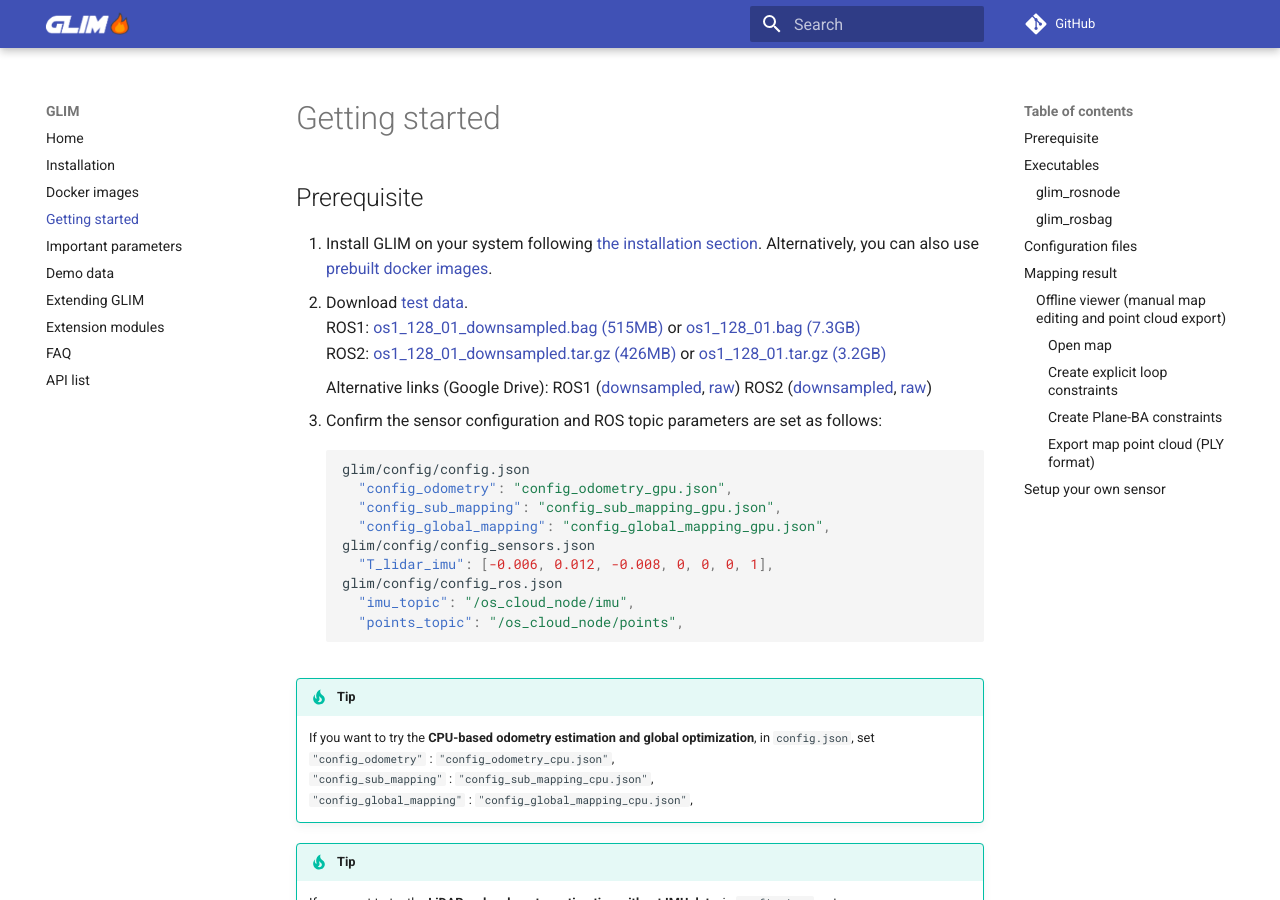
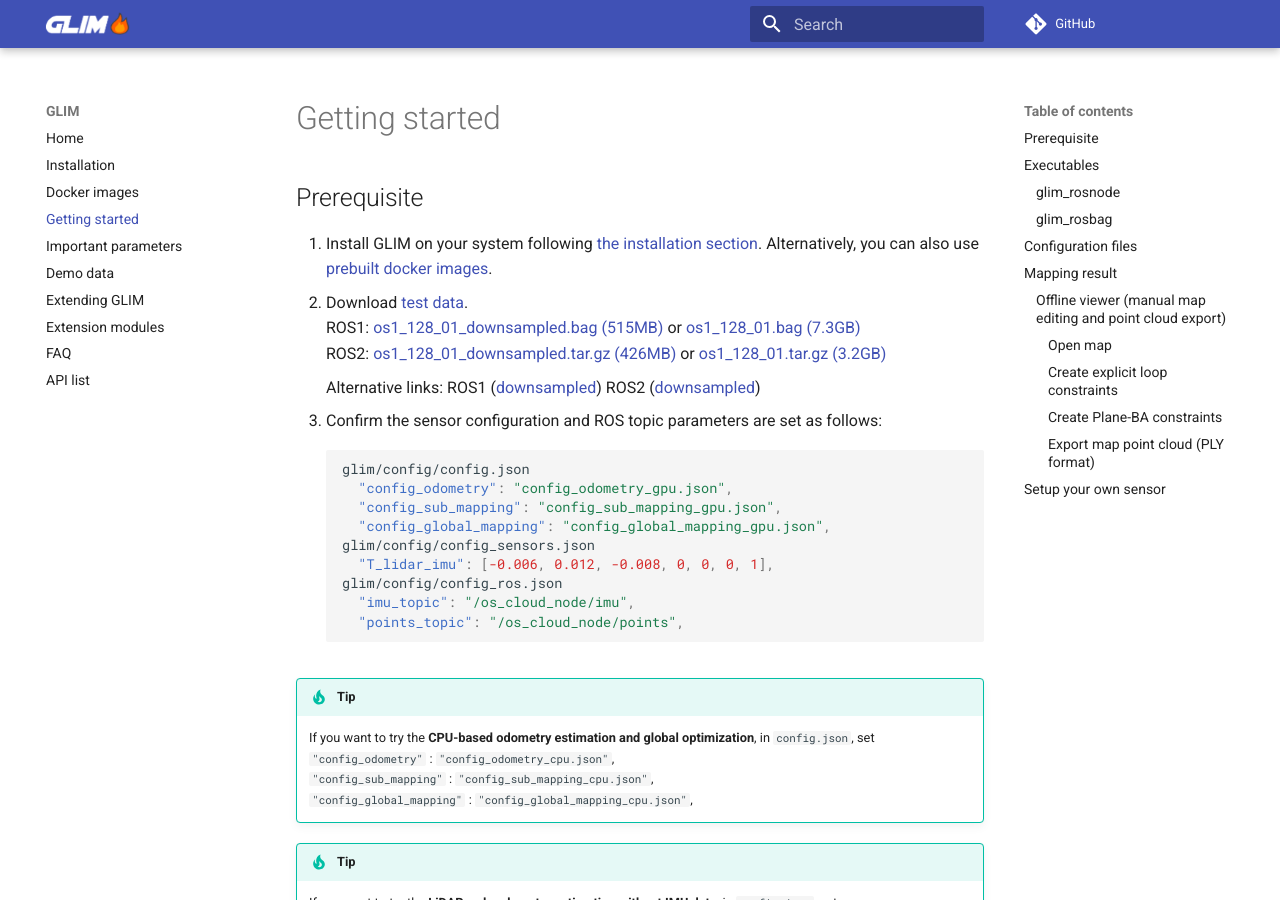
Before and after one commit to koide3/glim, an MkDocs documentation site: the page built from docs/quickstart.md, in a window 1280 px wide and 900 px high. Built offline with MkDocs 1.6.1 and Material for MkDocs 9.7.7, drawn with Linux system fonts in a browser that asks for light colours; nearby versions of some CDN libraries; comment, search, counter and statistics services are not loaded.

Commit message:
change links

````diff
--- a/docs/quickstart.md
+++ b/docs/quickstart.md
@@ -7,7 +7,7 @@
     ROS1: [os1_128_01_downsampled.bag (515MB)](https://zenodo.org/record/7233945/files/os1_128_01_downsampled.bag?download=1) or [os1_128_01.bag (7.3GB)](https://zenodo.org/record/7233945/files/os1_128_01.bag?download=1)
     ROS2: [os1_128_01_downsampled.tar.gz (426MB)](https://zenodo.org/record/7233945/files/os1_128_01_downsampled.tar.gz?download=1) or [os1_128_01.tar.gz (3.2GB)](https://zenodo.org/record/7233945/files/os1_128_01.tar.gz?download=1)
 
-    Alternative links (Google Drive): ROS1 ([downsampled](https://drive.google.com/file/d/1Oc8D0-l5vmEoZMQLqu8Q6JRwBWl3UnLh/view?usp=drive_link), [raw](https://drive.google.com/file/d/1nDTqKDtMvKjmuCCzrdlIoRbRSYYXfv_B/view?usp=drive_link))  ROS2 ([downsampled](https://drive.google.com/file/d/144ksLyfs4-OO2WlhueEespLBkKS1x889/view?usp=drive_link), [raw](https://drive.google.com/file/d/1eQ70dUVmwsBijyLMcBPvGLpS1I3X0XTk/view?usp=drive_link))
+    Alternative links: ROS1 ([downsampled](https://staff.aist.go.jp/k.koide/projects/glim/datasets/os1_128_01_downsampled.bag))  ROS2 ([downsampled](https://staff.aist.go.jp/k.koide/projects/glim/datasets/os1_128_01_downsampled.tar.gz))
 
 3. Confirm the sensor configuration and ROS topic parameters are set as follows:
 ```json
@@ -170,7 +170,7 @@
 
 The mapping result data (dump data) is saved in ```/tmp/dump``` when closing glim_rosnode or glim_rosbag. The dump data can be visualized and edited using the offline viewer (```rosrun glim_ros offline_viewer```).
 
-**Example dump data**: [dump_rosbag2_2024_04_16-14_17_01.tar.gz](https://drive.google.com/file/d/1bZDhCTrhPftnU2d4UwRy3rhkbf2NI_eQ/view?usp=sharing) (trajectory errors injected for manual loop closure test)
+**Example dump data**: [dump_rosbag2_2024_04_16-14_17_01.tar.gz](https://staff.aist.go.jp/k.koide/projects/glim/datasets/dump_rosbag2_2024_04_16-14_17_01.tar.gz) (trajectory errors injected for manual loop closure test)
 
 ### Offline viewer (manual map editing and point cloud export)
 
````
